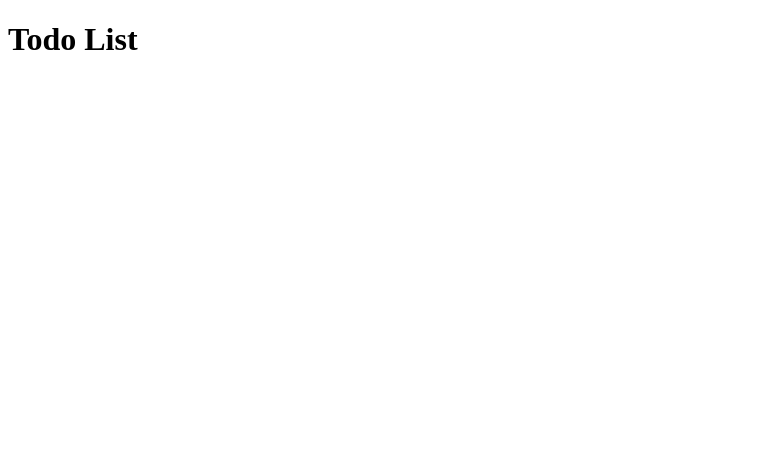
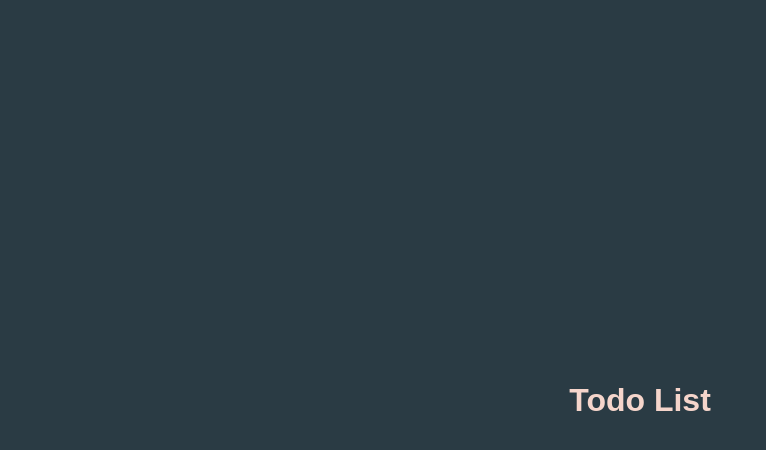
Before and after one commit to 1632Pelma/Todo_List, a website: page index.html in a window 1280 px wide. Shown: the whole page, without its empty margins (0-766 px from the left). Drawn offline with Linux system fonts and the light colour scheme.

Commit message:
added styling for the main body of the to do list project, background color and container size
added styling for the main body of the to do list project, background color and container size

```diff
--- a/style.css
+++ b/style.css
@@ -3,3 +3,23 @@ h1 {
     font-size: 2rem;
     margin-bottom: 20px;
     color: inherit; }
+
+    /* General styling */
+body {
+    font-family: 'Poppins', sans-serif;
+    background:  #2a3b44;
+    color: #f5d5cb;
+    text-align: center;
+    display: flex;
+    justify-content: center;
+    align-items: center;
+    height: 100vh;
+    margin: 0;
+    transition: background 0.3s ease, color 0.3s ease;
+}
+
+/* Main container */
+.container {
+    width: 90%;
+    max-width: 400px;
+}
```
